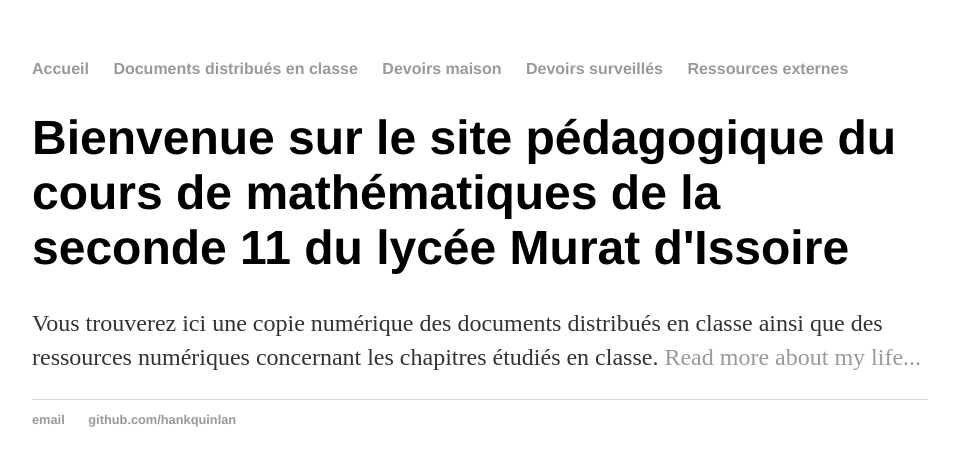
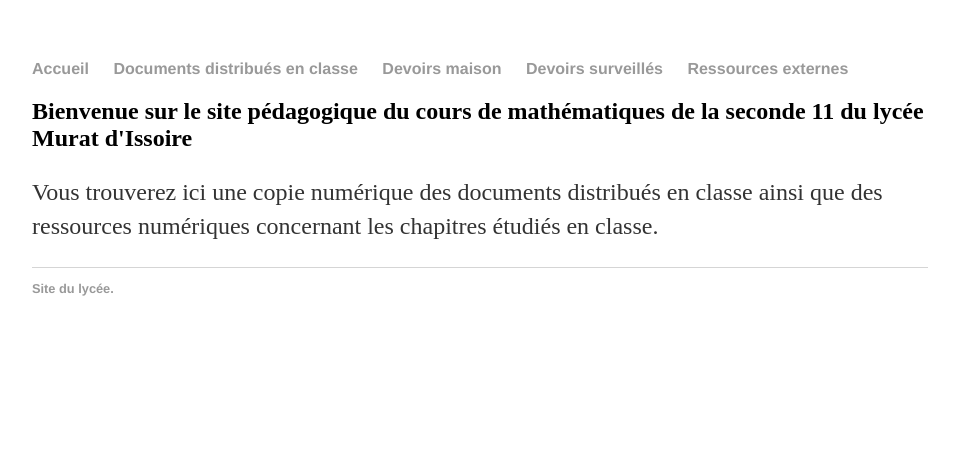
Before and after one commit to seconde11-murat-maths/seconde11-murat-maths.github.io, a plain HTML site: page index.html in a window 1280 px wide. Shown: the whole page, without its empty margins (160-1119 px from the left). Drawn offline with Linux system fonts and the light colour scheme.

Commit message:
Update index.html

```diff
--- a/index.html
+++ b/index.html
@@ -20,15 +20,14 @@
 		</nav>
 		<div class="container">
     		<div class="blurb">
-        		<h1>Bienvenue sur le site pédagogique du cours de mathématiques de la seconde 11 du lycée Murat d'Issoire</h1>
+        		<h2>Bienvenue sur le site pédagogique du cours de mathématiques de la seconde 11 du lycée Murat d'Issoire</h2>
 				<p>Vous trouverez ici une copie numérique des documents distribués en classe ainsi que des ressources numériques
-				concernant les chapitres étudiés en classe. <a href="/about">Read more about my life...</a></p>
+				concernant les chapitres étudiés en classe.
     		</div><!-- /.blurb -->
 		</div><!-- /.container -->
 		<footer>
     		<ul>
-        		<li><a href="mailto:hankquinlanhub@gmail.com">email</a></li>
-        		<li><a href="https://github.com/hankquinlan">github.com/hankquinlan</a></li>
+        		<li><a href="http://lycee-murat.fr/">Site du lycée.</a></li>
 			</ul>
 		</footer>
 	</body>
```
